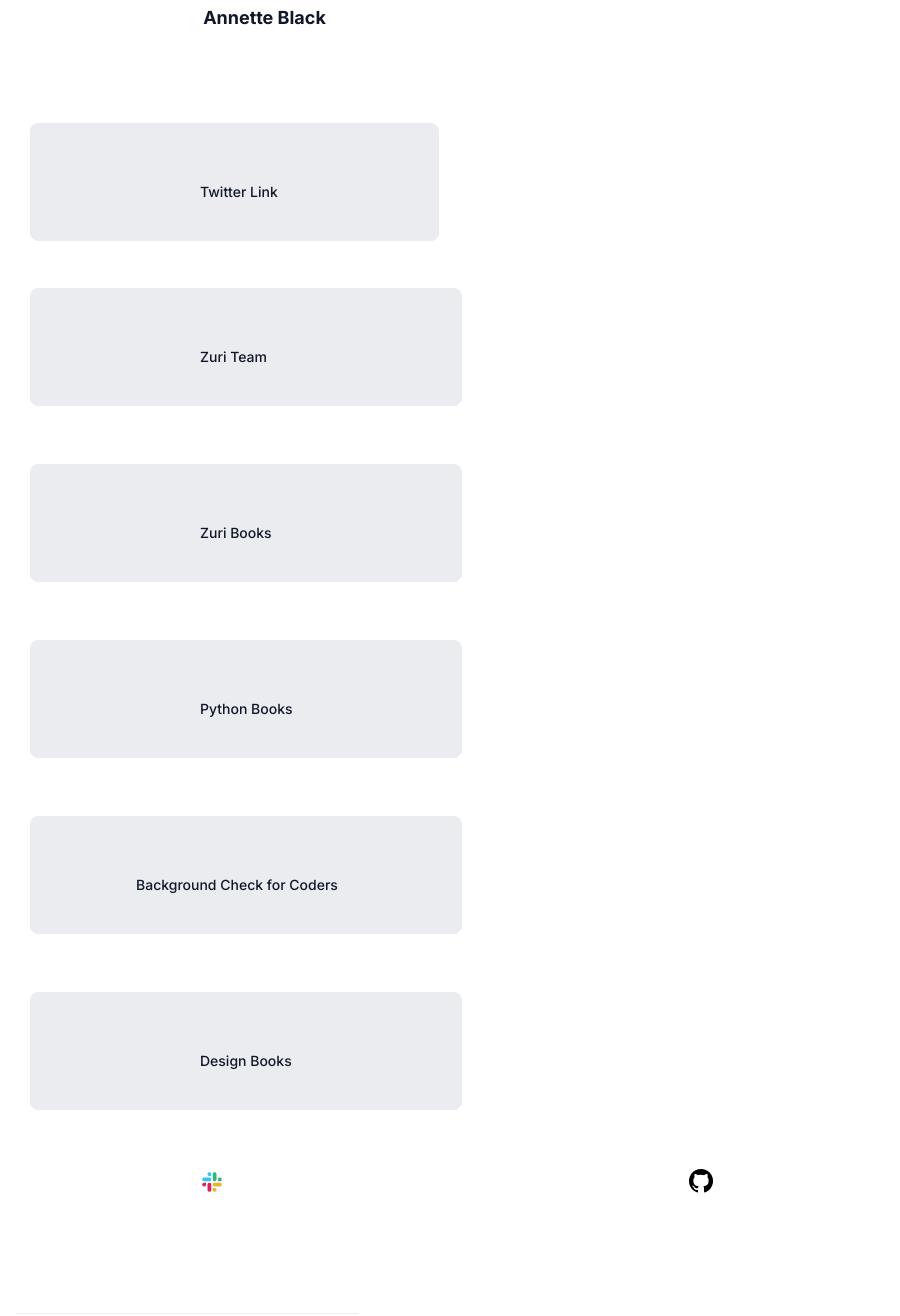
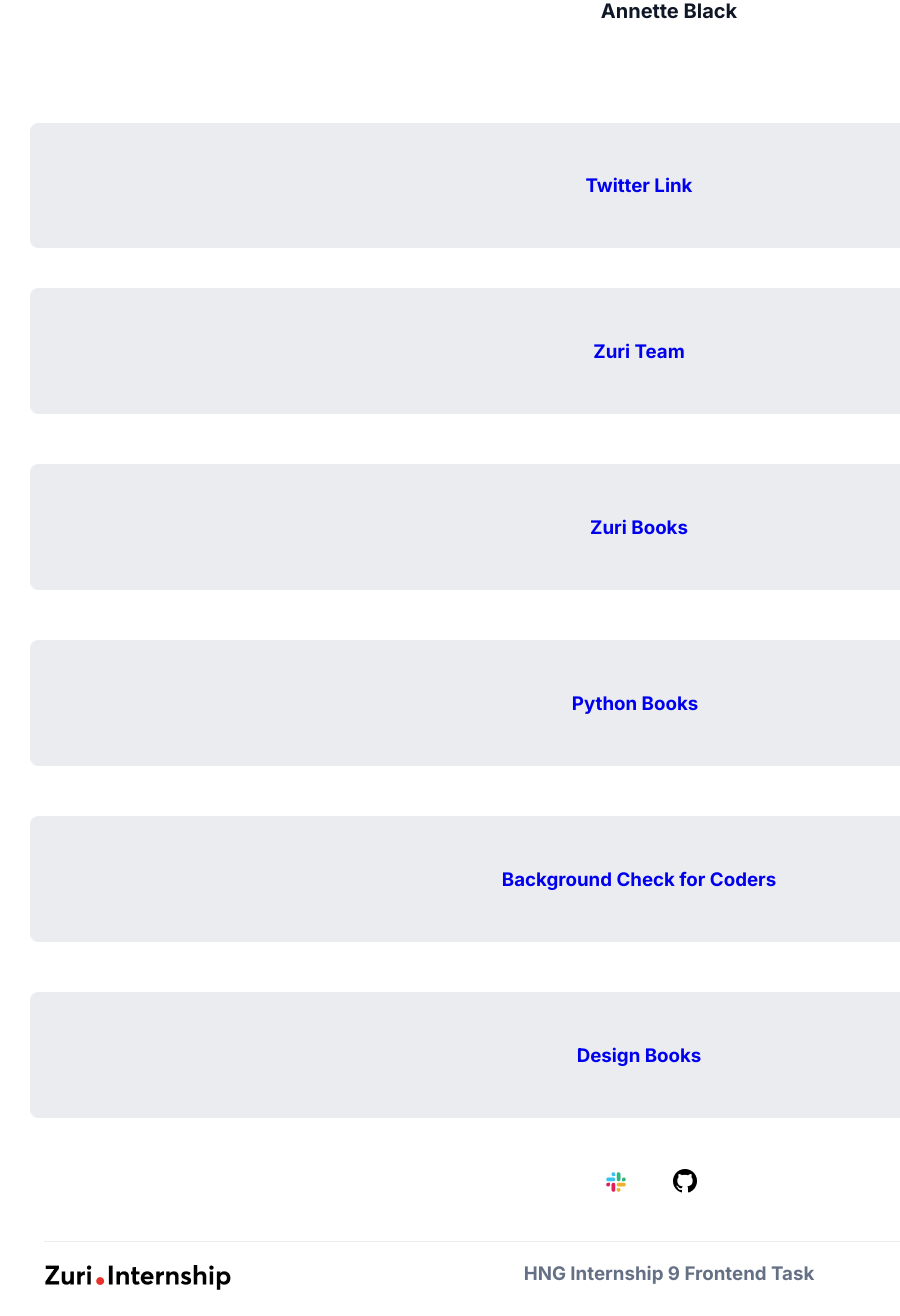
Before and after one commit to tariqyunusa/link-1, a React (Create React App) app: page / in a window 600 px wide. Shown: the part 200-1516 px from the top of the page, 900 px wide, since content can reach past the window. Built offline with nearby package versions, Linux system fonts and the light colour scheme.

Commit message:
ninth commit

```diff
--- a/src/App.css
+++ b/src/App.css
@@ -1,11 +1,15 @@
-@import url('https://fonts.googleapis.com/css2?family=Inter:wght@100;200;300;400;500;600;700;800;900&display=swap');
+@import url("https://fonts.googleapis.com/css2?family=Inter:wght@100;200;300;400;500;600;700;800;900&display=swap");
 
-body{
+body {
   font-family: inter;
   background-color: #fff;
 }
 
-.profile-selection{
+@media only screen and (min-width: 600px) {
+  .icon-2{
+    display: none;
+  }
+  .profile-selection {
     display: flex;
     flex-direction: column;
     align-items: center;
@@ -15,15 +19,13 @@ body{
     width: 1152px;
     height: 142px;
     position: absolute;
-  top:  34px;
-
-
+    top: 34px;
   }
-#twitter h3 a{
+  #twitter h3 a {
     font-weight: 700;
     font-size: 20px;
     line-height: 30px;
-  align-items:center;
+    align-items: center;
     width: 1152px;
     height: 30px;
     color: #101828;
@@ -33,28 +35,27 @@ body{
     left: 85px;
     top: 162px;
   }
-#profile__img{
+  #profile__img {
     display: flex;
     align-items: center;
     justify-content: center;
     position: absolute;
     left: 618px;
-
   }
 
-.avatar__share{
+  .avatar__share {
     width: 40px;
     height: 40px;
-  border: 1px dashed #D0D5DD;
+    border: 1px dashed #d0d5dd;
     border-radius: 20px;
     position: absolute;
     left: 904px;
     top: 25px;
   }
-.container{
-  display:flex;
-  flex-direction:column;
-  align-items:center;
+  .container {
+    display: flex;
+    flex-direction: column;
+    align-items: center;
     padding: 0px;
     gap: 24px;
     width: 1152px;
@@ -66,58 +67,24 @@ body{
     top: 164px;
     width: 1152px;
     height: 576px;
-
-
   }
-#twitter__1{
+  #twitter__1 {
     display: flex;
     flex-direction: row;
     justify-content: center;
     align-items: center;
-  padding: 40px 32px  ;
+    padding: 40px 32px;
     gap: 8px;
     width: 1152px;
     height: 43px;
-  background-color: #EAECF0;
-  border: 1px solid #EAECF0;
+    background-color: #eaecf0;
+    border: 1px solid #eaecf0;
     border-radius: 8px;
     position: absolute;
     left: 22px;
     top: 159px;
-
   }
-#twitter__1 h3 a{
-  width: 151px;
-  height: 8px;
-  text-decoration: none;
-  color: #101828;
-  font-weight: 500;
-  font-size: 18px;
-  line-height: 28px;
-  display: flex;
-  align-items: center;
-  text-align: center;
-  position: absolute;
-  left: 570px;
-
-}
-#btn__zuri{
- display: flex;
-flex-direction: row;
-justify-content: center;
-align-items: center;
-padding: 24px 32px;
-gap: 8px;
-width: 1152px;
-height: 76px;
-background: #EAECF0;
-border: 1px solid #EAECF0;
-border-radius: 8px;
-position: absolute;
-top: 324px;
-left: 22px;
-}
-#btn__zuri h3 a{
+  #twitter__1 h3 a {
     width: 151px;
     height: 8px;
     text-decoration: none;
@@ -131,7 +98,7 @@ left: 22px;
     position: absolute;
     left: 570px;
   }
-#books{
+  #btn__zuri {
     display: flex;
     flex-direction: row;
     justify-content: center;
@@ -140,14 +107,14 @@ left: 22px;
     gap: 8px;
     width: 1152px;
     height: 76px;
-  background: #EAECF0;
-  border: 1px solid #EAECF0;
+    background: #eaecf0;
+    border: 1px solid #eaecf0;
     border-radius: 8px;
     position: absolute;
-  top: 500px;
+    top: 324px;
     left: 22px;
   }
-#books h3 a{
+  #btn__zuri h3 a {
     width: 151px;
     height: 8px;
     text-decoration: none;
@@ -161,7 +128,7 @@ left: 22px;
     position: absolute;
     left: 570px;
   }
-#book__python{
+  #books {
     display: flex;
     flex-direction: row;
     justify-content: center;
@@ -170,15 +137,44 @@ left: 22px;
     gap: 8px;
     width: 1152px;
     height: 76px;
-  background: #EAECF0;
-  border: 1px solid #EAECF0;
+    background: #eaecf0;
+    border: 1px solid #eaecf0;
+    border-radius: 8px;
+    position: absolute;
+    top: 500px;
+    left: 22px;
+  }
+  #books h3 a {
+    width: 151px;
+    height: 8px;
+    text-decoration: none;
+    color: #101828;
+    font-weight: 500;
+    font-size: 18px;
+    line-height: 28px;
+    display: flex;
+    align-items: center;
+    text-align: center;
+    position: absolute;
+    left: 570px;
+  }
+  #book__python {
+    display: flex;
+    flex-direction: row;
+    justify-content: center;
+    align-items: center;
+    padding: 24px 32px;
+    gap: 8px;
+    width: 1152px;
+    height: 76px;
+    background: #eaecf0;
+    border: 1px solid #eaecf0;
     border-radius: 8px;
     position: absolute;
     top: 676px;
     left: 22px;
-
   }
-#book__python h3 a{
+  #book__python h3 a {
     width: 151px;
     height: 8px;
     text-decoration: none;
@@ -192,7 +188,7 @@ left: 22px;
     position: absolute;
     left: 550px;
   }
-#pitch{
+  #pitch {
     display: flex;
     flex-direction: row;
     justify-content: center;
@@ -201,15 +197,14 @@ left: 22px;
     gap: 8px;
     width: 1152px;
     height: 76px;
-  background: #EAECF0;
-  border: 1px solid #EAECF0;
+    background: #eaecf0;
+    border: 1px solid #eaecf0;
     border-radius: 8px;
     position: absolute;
     top: 852px;
     left: 22px;
-
   }
-#pitch h3 a{
+  #pitch h3 a {
     width: 351px;
     height: 8px;
     text-decoration: none;
@@ -223,7 +218,7 @@ left: 22px;
     position: absolute;
     left: 480px;
   }
-#book__design{
+  #book__design {
     display: flex;
     flex-direction: row;
     justify-content: center;
@@ -232,14 +227,14 @@ left: 22px;
     gap: 8px;
     width: 1152px;
     height: 76px;
-  background: #EAECF0;
-  border: 1px solid #EAECF0;
+    background: #eaecf0;
+    border: 1px solid #eaecf0;
     border-radius: 8px;
     position: absolute;
     top: 1028px;
     left: 22px;
   }
-#book__design h3 a{
+  #book__design h3 a {
     width: 351px;
     height: 8px;
     text-decoration: none;
@@ -253,10 +248,10 @@ left: 22px;
     position: absolute;
     left: 550px;
   }
-#slack h4{
+  #slack h4 {
     display: none;
   }
-.social__section{
+  .social__section {
     display: flex;
     flex-direction: column;
     align-items: center;
@@ -264,7 +259,7 @@ padding: 24px 0px;
     gap: 64px;
     width: 1216px;
     height: 72px;
-background: #FFFFFF;
+    background: #ffffff;
     flex: none;
     order: 1;
     align-self: stretch;
@@ -272,7 +267,7 @@ flex-grow: 0;
     position: absolute;
     top: 1182px;
   }
-.footer{
+  .footer {
     display: flex;
     flex-direction: column;
     align-items: center;
@@ -287,9 +282,9 @@ top: 1441px;
 
     /* Base/White */
 
-background: #FFFFFF;
+    background: #ffffff;
   }
-.container-2{
+  .container-2 {
     display: flex;
     flex-direction: column;
     align-items: flex-start;
@@ -301,7 +296,7 @@ flex: none;
     order: 0;
     flex-grow: 0;
   }
-.content{
+  .content {
     box-sizing: border-box;
     display: flex;
 
@@ -309,425 +304,100 @@ justify-content: space-between;
     align-items: center;
     width: 1196px;
     height: 64px;
-border-top: 1px solid #EAECF0;
+    border-top: 1px solid #eaecf0;
   }
-.footer__text{
+  .footer__text {
     width: 832.28px;
-font-family: 'Inter';
+    font-family: "Inter";
     font-style: normal;
     font-weight: 400;
     font-size: 16px;
 
     text-align: center;
     color: #667085;
-
+  }
+  .icon-1 {
+    position: absolute;
+    width: 15.19px;
+    height: 14.02px;
+    left: 40.5%;
+    right: 40.53%;
+    top: 30.95%;
+    bottom: 14.95%;
+    color: rgba(152, 162, 179, 1);
   }
 
-.profile_img{
+  .profile_img {
     display: flex;
     align-items: center;
     height: 88px;
     width: 88px;
   }
+  .social-icon {
+    position: absolute;
+    top: 23px;
+    left: 665px;
+  }
+}
 
-@media only screen and (max-width: 600px){
-  body{
-    width: 100%;
-  }
-  .footer{
-    display: flex;
-flex-direction: column;
-align-items: center;
-padding: 32px 0px;
-gap: 64px;
-
-position: absolute;
-width: 375px;
-height: 196px;
-left: 0px;
-top: 1481px;
-
-/* Base/White */
-
-background: #FFFFFF;
-  }
-  .container-2{
-    display: flex;
-flex-direction: column;
-align-items: flex-start;
-padding: 0px 16px;
-gap: 32px;
-
-width: 375px;
-height: 132px;
-
-
-/* Inside auto layout */
-
-flex: none;
-order: 0;
-align-self: stretch;
-flex-grow: 0;
+@media only screen and (max-width: 500px) {
+  a {
+    text-decoration: none;
+    color: black;
+    font-weight: bold;
 
   }
-  .content{
-    display: flex;
-flex-direction: column;
-justify-content: center;
-align-items: flex-start;
+  .body {
+    margin: 0;
+  }
+
+  .profile-selection {
+    text-align: center;
+    padding: 2rem;
+  }
+
+  .icon-1 {
+    display: none;
+  }
+
+  .container div  {
+    width: 80%;
+    border-radius: 8px;
+    text-align: center;
+    background-color: #eaecf0;
+    padding: 24px 32px;
+    margin: 20px auto;
+  }
+  #social__section {
+    background-color: white;
+  }
+
+  #social__section img {
+    margin: 10px 20px;
+  }
+
+  .footer {
+    padding: 32px 0px;
+    margin: 0px;
+  }
+
+  .container-2 {
+    padding: 0px 16px;
+  }
+  .content {
+    border-top: 1px solid #eaecf0;
     padding: 32px 0px 0px;
-gap: 16px;
-width: 343px;
-height: 132px;
-border-top: 1px solid #EAECF0;
-flex: none;
-order: 0;
-align-self: stretch;
-flex-grow: 0;
   }
-  .footer__text h3{
+  .avatar__share {
+    width: 40px;
+    height: 40px;
+    border: 1px dashed #d0d5dd;
+    border-radius: 20px;
     position: relative;
-    left: -270px;
-    top: 40px;
-  }
-  .i4g{
-    position: relative;
-    top: 80px;
-  }
-  .social__section{
-    display: flex;
-flex-direction: column;
-align-items: center;
-padding: 24px 0px;
-gap: 64px;
-width: 375px;
-height: 72px;
-background: #FFFFFF;
-flex: none;
-order: 1;
-align-self: stretch;
-flex-grow: 0;
-  }
-  .social_icon{
-    position: relative;
-    left: -200px;
-  }
-  .container{
-    display: flex;
-flex-direction: column;
-align-items: center;
-padding: 0px 16px;
-gap: 32px;
-width: 375px;
-height: 700px;
-flex: none;
-order: 0;
-align-self: stretch;
-flex-grow: 0;
-  }
-  #twitter__1{
-    display: flex;
-flex-direction: row;
-justify-content: center;
-align-items: center;
-padding: 24px 32px;
-gap: 8px;
-width: 343px;
-height: 68px;
-background: #EAECF0;
-border: 1px solid #EAECF0;
-border-radius: 8px;
-flex: none;
-order: 0;
-flex-grow: 1;
-  }
-  #btn__zuri{
-    display: flex;
-    flex-direction: row;
-    justify-content: center;
-    align-items: center;
-    padding: 24px 32px;
-    gap: 8px;
-    width: 90%;
-    height: 68px;
-    background: #EAECF0;
-    border: 1px solid #EAECF0;
-    border-radius: 8px;
-    flex: none;
-    order: 0;
-    flex-grow: 1;
-  }
-  #books{
-    display: flex;
-    flex-direction: row;
-    justify-content: center;
-    align-items: center;
-    padding: 24px 32px;
-    gap: 8px;
-    width: 90%;
-    height: 68px;
-    background: #EAECF0;
-    border: 1px solid #EAECF0;
-    border-radius: 8px;
-    flex: none;
-    order: 0;
-    flex-grow: 1;
-  }
-  #book__python{
-    display: flex;
-    flex-direction: row;
-    justify-content: center;
-    align-items: center;
-    padding: 24px 32px;
-    gap: 8px;
-    width: 90%;
-    height: 68px;
-    background: #EAECF0;
-    border: 1px solid #EAECF0;
-    border-radius: 8px;
-    flex: none;
-    order: 0;
-    flex-grow: 1;
-  }
-  #pitch{
-    display: flex;
-    flex-direction: row;
-    justify-content: center;
-    align-items: center;
-    padding: 24px 32px;
-    gap: 8px;
-    width: 90%;
-    height: 68px;
-    background: #EAECF0;
-    border: 1px solid #EAECF0;
-    border-radius: 8px;
-    flex: none;
-    order: 0;
-    flex-grow: 1;
-  }
-  #book__design{
-    display: flex;
-    flex-direction: row;
-    justify-content: center;
-    align-items: center;
-    padding: 24px 32px;
-    gap: 8px;
-    width: 90%;
-    height: 68px;
-    background: #EAECF0;
-    border: 1px solid #EAECF0;
-    border-radius: 8px;
-    flex: none;
-    order: 0;
-    flex-grow: 1;
-  }
-  #twitter__1 h3 a{
-    width: 79px;
-height: 20px;
-
-/* Text sm/Medium */
-
-font-family: 'Inter';
-font-style: normal;
-font-weight: 500;
-font-size: 14px;
-line-height: 20px;
-/* identical to box height, or 143% */
-
+    top: -9rem;
+    left: 18rem;
     display: flex;
     align-items: center;
-text-align: center;
-
-/* Gray/900 */
-
-color: #101828;
-
-
-/* Inside auto layout */
-
-flex: none;
-order: 0;
-flex-grow: 0;
-position: absolute;
-left: 169px;
+    justify-content: center;
   }
-  #btn__zuri h3 a{
-    width: 79px;
-    height: 20px;
-
-    /* Text sm/Medium */
-
-    font-family: 'Inter';
-    font-style: normal;
-    font-weight: 500;
-    font-size: 14px;
-    line-height: 20px;
-    /* identical to box height, or 143% */
-
-    display: flex;
-    align-items: center;
-    text-align: center;
-
-    /* Gray/900 */
-
-    color: #101828;
-
-
-    /* Inside auto layout */
-
-    flex: none;
-    order: 0;
-    flex-grow: 0;
-    position: absolute;
-    left: 169px;
 }
-  #books h3 a{
-    width: 79px;
-    height: 20px;
-
-    /* Text sm/Medium */
-
-    font-family: 'Inter';
-    font-style: normal;
-    font-weight: 500;
-    font-size: 14px;
-    line-height: 20px;
-    /* identical to box height, or 143% */
-
-    display: flex;
-    align-items: center;
-    text-align: center;
-
-    /* Gray/900 */
-
-    color: #101828;
-
-
-    /* Inside auto layout */
-
-    flex: none;
-    order: 0;
-    flex-grow: 0;
-    position: absolute;
-    left: 169px;
-  }
-  #book__python h3 a{
-    width: 106px;
-    height: 20px;
-
-    /* Text sm/Medium */
-
-    font-family: 'Inter';
-    font-style: normal;
-    font-weight: 500;
-    font-size: 14px;
-    line-height: 20px;
-    /* identical to box height, or 143% */
-
-    display: flex;
-    align-items: center;
-    text-align: center;
-
-    /* Gray/900 */
-
-    color: #101828;
-
-
-    /* Inside auto layout */
-
-    flex: none;
-    order: 0;
-    flex-grow: 0;
-    position: absolute;
-    left: 169px;
-  }
-  #pitch h3 a{
-    width: 223px;
-    height: 20px;
-
-    /* Text sm/Medium */
-
-    font-family: 'Inter';
-    font-style: normal;
-    font-weight: 500;
-    font-size: 14px;
-    line-height: 20px;
-    /* identical to box height, or 143% */
-
-    display: flex;
-    align-items: center;
-    text-align: center;
-
-    /* Gray/900 */
-
-    color: #101828;
-
-
-    /* Inside auto layout */
-
-    flex: none;
-    order: 0;
-    flex-grow: 0;
-    position: absolute;
-    left: 105px;
-  }
-  #book__design h3 a{
-    width: 105px;
-    height: 20px;
-
-    /* Text sm/Medium */
-
-    font-family: 'Inter';
-    font-style: normal;
-    font-weight: 500;
-    font-size: 14px;
-    line-height: 20px;
-    /* identical to box height, or 143% */
-
-    display: flex;
-    align-items: center;
-    text-align: center;
-
-    /* Gray/900 */
-
-    color: #101828;
-
-
-    /* Inside auto layout */
-
-    flex: none;
-    order: 0;
-    flex-grow: 0;
-    position: absolute;
-    left: 169px;
-  }
-  .profile-selection{
-    display: flex;
-flex-direction: column;
-align-items: center;
-width: 343px;
-height: 140px;
-align-self: stretch;
-  }
-  #twitter h3 a{
-    width: 343px;
-height: 28px;
-
-/* Text lg/Bold */
-
-font-family: 'Inter';
-font-style: normal;
-font-weight: 700;
-font-size: 18px;
-line-height: 28px;
-text-align: center;
-color: #101828;
-
-  }
-  .profile-selection{
-    background-color: red;
-    width: 100vw;
-    position: relative;
-  }
-
-}
--- a/src/components/Book.js
+++ b/src/components/Book.js
@@ -2,8 +2,10 @@ import React from 'react'
 
 export const Book = () => {
   return (
+    <a href=" http://books.zuri.team">
     <div id='books'>
-        <h3><a href=" http://books.zuri.team">Zuri Books</a></h3>
+        <h3>Zuri Books</h3>
     </div>
+    </a>
   )
 }
--- a/src/components/BookDesign.js
+++ b/src/components/BookDesign.js
@@ -2,8 +2,10 @@ import React from 'react'
 
 export const BookDesign = () => {
   return (
+    <a href="https://books.zuri.team/design-rules ">
     <div id='book__design'>
-        <h3><a href="https://books.zuri.team/design-rules ">Design Books</a></h3>
+        <h3>Design Books</h3>
     </div>
+    </a>
   )
 }
--- a/src/components/BookPython.js
+++ b/src/components/BookPython.js
@@ -2,9 +2,11 @@ import React from 'react'
 
 export const BookPython = () => {
   return (
+    <a href="https://books.zuri.team/python-for-beginners?ref_id=Tariq">
     <div id='book__python'>
-        <h3><a href="https://books.zuri.team/python-for-beginners?ref_id=Tariq">Python Books</a></h3>
+        <h3>Python Books</h3>
         <subtext></subtext>
     </div>
+    </a>
   )
 }
--- a/src/components/ButtonZuri.js
+++ b/src/components/ButtonZuri.js
@@ -2,8 +2,10 @@ import React from 'react'
 
 export const ButtonZuri = () => {
   return (
+    <a href="https://training.zuri.team/">
     <div id='btn__zuri'>
-        <h3><a href="https://training.zuri.team/">Zuri Team</a></h3>
+        <h3>Zuri Team</h3>
     </div>
+    </a>
   )
 }
--- a/src/components/Pitch.js
+++ b/src/components/Pitch.js
@@ -2,8 +2,10 @@ import React from 'react'
 
 export const Pitch = () => {
   return (
+    <a href="https://background.zuri.team">
     <div id='pitch'>
-        <h3><a href="https://background.zuri.team">Background Check for Coders</a></h3>
+        <h3>Background Check for Coders</h3>
     </div>
+    </a>
   )
 }
--- a/src/components/SocialSection.js
+++ b/src/components/SocialSection.js
@@ -2,11 +2,9 @@ import React from 'react'
 
 export const SocialSection = () => {
   return (
-    <div className='social__section'>
+    <div className='social__section' id='social__section'>
         <img src="slack.jpg"  />
-        <img src="social icon.jpg" style={{position: 'absolute',
-                                                    top:'23px',
-                                                    left:'665px',}} />
+        <img src="social icon.jpg" className='social-icon' />
     </div>
   )
 }
--- a/src/components/TwitterButton.js
+++ b/src/components/TwitterButton.js
@@ -2,8 +2,10 @@ import React from 'react'
 
 export const TwitterButton = () => {
   return (
+    <a href="http://twitter.com/tariqYA_">
     <div id='twitter__1'>
-        <h3><a href="http://twitter.com/tariqYA_">Twitter Link</a></h3>
+        <h3>Twitter Link</h3>
     </div>
+    </a>
   )
 }
```
Also changed, not shown: src/App.js (+10 -13 lines), src/components/ProfileSelection.js (+3 -14 lines). Lines whose indentation alone changed are shown as unchanged.
